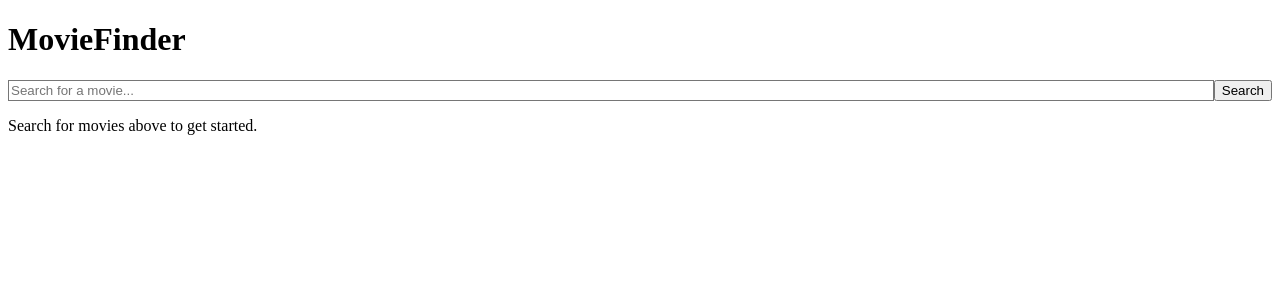
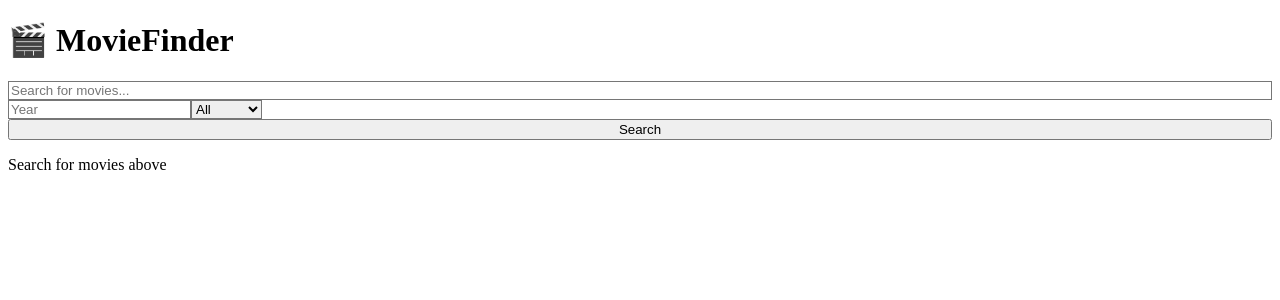
Before and after one commit to odogbojohn05/My-First-Website-Movie-Database, a React (Vite) app in the folder my-movie-finder/: page / in a window 1280 px wide. Both pictures are taken after a click on the button "Get Started". Shown: the top 300 px of the page. Built offline with nearby package versions, Linux system fonts and the light colour scheme; no server answers.

Commit message:
updated files

```diff
--- a/my-movie-finder/src/components/MovieCard.jsx
+++ b/my-movie-finder/src/components/MovieCard.jsx
@@ -2,21 +2,21 @@ import React from "react";
 
 function MovieCard({ title, poster, year, imdbID }) {
   return (
-    <div className="bg-white rounded-lg shadow-md overflow-hidden hover:shadow-lg transition-shadow">
+    <div className="bg-white rounded-lg shadow-md overflow-hidden transform hover:scale-105 transition-transform duration-200">
       <img
         src={poster !== "N/A" ? poster : "/placeholder.png"}
         alt={title}
         className="w-full h-64 object-cover"
       />
       <div className="p-4">
-        <h2 className="text-lg font-bold mb-2">
-          {title} ({year})
+        <h2 className="text-lg font-semibold text-gray-800 mb-2">
+          {title} <span className="text-gray-500">({year})</span>
         </h2>
         <a
           href={`https://www.imdb.com/title/${imdbID}`}
           target="_blank"
           rel="noopener noreferrer"
-          className="bg-blue-500 text-white px-4 py-2 rounded hover:bg-blue-600"
+          className="inline-block bg-blue-500 text-white px-4 py-2 rounded hover:bg-blue-600 transition-colors"
         >
           View on IMDb
         </a>
--- a/my-movie-finder/src/components/MovieList.jsx
+++ b/my-movie-finder/src/components/MovieList.jsx
@@ -2,7 +2,7 @@ import React, { useState, useEffect } from "react";
 import MovieCard from "./MovieCard";
 import { searchMovies } from "../services/movieService";
 
-function MovieList({ query }) {
+function MovieList({ query, year, type }) {
   const [movies, setMovies] = useState([]);
   const [loading, setLoading] = useState(false);
   const [error, setError] = useState(null);
@@ -13,18 +13,16 @@ function MovieList({ query }) {
     setLoading(true);
     setError(null);
 
-    searchMovies(query)
+    searchMovies(query, year, type)
       .then(moviesArray => {
-        console.log("Movies received:", moviesArray);
         setMovies(moviesArray);
       })
       .catch(err => {
-        console.error("Error fetching movies:", err);
         setError(err.message);
         setMovies([]);
       })
       .finally(() => setLoading(false));
-  }, [query]);
+  }, [query, year, type]);
 
   if (loading) return <p className="animate-pulse">Searching...</p>;
   if (error) return <p className="text-red-500">{error}</p>;
--- a/my-movie-finder/src/pages/SearchPage.jsx
+++ b/my-movie-finder/src/pages/SearchPage.jsx
@@ -3,32 +3,66 @@ import MovieList from "../components/MovieList";
 
 function SearchPage() {
   const [query, setQuery] = useState("");
+  const [year, setYear] = useState("");
+  const [type, setType] = useState("");
   const [submittedQuery, setSubmittedQuery] = useState("");
+  const [submittedYear, setSubmittedYear] = useState("");
+  const [submittedType, setSubmittedType] = useState("");
 
   const handleSearch = (e) => {
     e.preventDefault();
     setSubmittedQuery(query.trim());
+    setSubmittedYear(year.trim());
+    setSubmittedType(type);
   };
 
   return (
     <div className="container mx-auto px-4 py-8">
-      <h1 className="text-3xl font-bold mb-6">MovieFinder</h1>
+      <h1 className="text-3xl font-bold mb-6 flex items-center gap-2">
+        🎬 MovieFinder
+      </h1>
 
 
-      <form onSubmit={handleSearch} className="flex gap-2 mb-6">
+      <form onSubmit={handleSearch} className="flex flex-col gap-4 mb-6 sm:flex-row sm:items-center">
         <input
           type="text"
           id="movie-search"
           name="movie-search"
           value={query}
           onChange={(e) => setQuery(e.target.value)}
-          placeholder="Search for a movie..."
+          placeholder="Search for movies..."
           autoComplete="on"
           className="border rounded px-4 py-2 flex-1"
         />
+
+
+        <div className="flex gap-2">
+          <input
+            type="number"
+            id="year-filter"
+            name="year-filter"
+            placeholder="Year"
+            value={year}
+            onChange={(e) => setYear(e.target.value)}
+            className="border rounded px-2 py-2 w-24"
+          />
+          <select
+            id="type-filter"
+            name="type-filter"
+            value={type}
+            onChange={(e) => setType(e.target.value)}
+            className="border rounded px-2 py-2"
+          >
+            <option value="">All</option>
+            <option value="movie">Movie</option>
+            <option value="series">Series</option>
+            <option value="episode">Episode</option>
+          </select>
+        </div>
+
         <button
           type="submit"
-          className="bg-blue-500 text-white px-4 py-2 rounded hover:bg-blue-600"
+          className="bg-blue-500 text-white px-4 py-2 rounded hover:bg-blue-600 transition-colors"
         >
           Search
         </button>
@@ -36,11 +70,9 @@ function SearchPage() {
 
 
       {submittedQuery ? (
-        <MovieList query={submittedQuery} />
+        <MovieList query={submittedQuery} year={submittedYear} type={submittedType} />
       ) : (
-        <p className="text-gray-600">
-          Search for movies above to get started.
-        </p>
+        <p className="text-gray-600">Search for movies above</p>
       )}
     </div>
   );
--- a/my-movie-finder/src/services/movieService.js
+++ b/my-movie-finder/src/services/movieService.js
@@ -1,26 +1,21 @@
 const API_KEY = import.meta.env.VITE_OMDB_KEY;
-console.log("OMDb API Key:", API_KEY);
 
-export async function searchMovies(query) {
+export async function searchMovies(query, year = "", type = "") {
   if (!API_KEY) {
     throw new Error("API key is missing. Check your .env file.");
   }
 
-  const url = `https://www.omdbapi.com/?apikey=${API_KEY}&s=${encodeURIComponent(query)}`;
-  console.log("Fetching:", url);
+  const url = `https://www.omdbapi.com/?apikey=${API_KEY}&s=${encodeURIComponent(query)}${
+    year ? `&y=${year}` : ""
+  }${type ? `&type=${type}` : ""}`;
 
-  try {
   const res = await fetch(url);
   const data = await res.json();
-    console.log("Response:", data);
 
   if (data.Response === "True" && Array.isArray(data.Search)) {
     return data.Search;
-    }
-
+  } else {
     throw new Error(data.Error || "Movie not found");
-  } catch (err) {
-    throw new Error("Failed to fetch movies: " + err.message);
   }
 }
 
@@ -30,19 +25,12 @@ export async function getMovieDetails(id) {
   }
 
   const url = `https://www.omdbapi.com/?apikey=${API_KEY}&i=${id}&plot=full`;
-  console.log("Fetching details:", url);
-
-  try {
   const res = await fetch(url);
   const data = await res.json();
-    console.log("Details Response:", data);
 
   if (data.Response === "True") {
     return data;
-    }
-
+  } else {
     throw new Error(data.Error || "Movie details not found");
-  } catch (err) {
-    throw new Error("Failed to fetch movie details: " + err.message);
   }
 }
```
Lines whose indentation alone changed are shown as unchanged.
